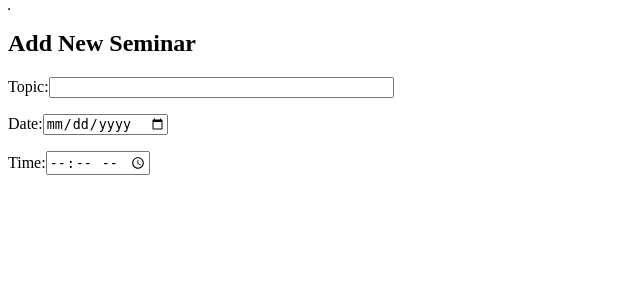
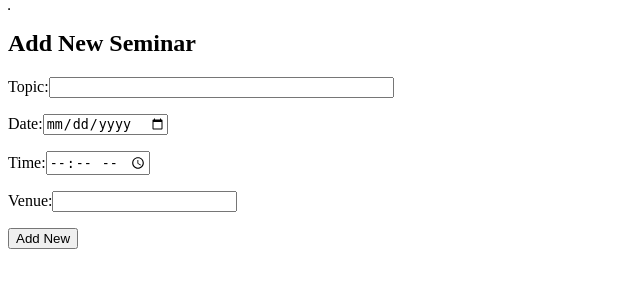
Before and after one commit to nadiahisml/SSE3150, a PHP site: page /regNewSeminar.php in a window 1280 px wide. Shown: the top 300 px of the page, without its empty margins (0-640 px from the left). Run offline with PHP 8.4, Linux system fonts and the light colour scheme; data that the repository does not hold is empty.

Commit message:
Register Seminar

```diff
--- a/regNewSeminar.php
+++ b/regNewSeminar.php
@@ -1,7 +1,7 @@
 <?php
 
 //Link with main php
-require_once "pdo.php";
+require_once "./pdo.php";
 
 if ( isset($_POST['topic']) && isset($_POST['date']) && isset($_POST['time']) && isset($_POST['venue'])) {
     $sql = "INSERT INTO registerseminar (topic, date, time, venue) VALUES (:topic,:date,:time,:venue)";
@@ -27,3 +27,7 @@ if ( isset($_POST['topic']) && isset($_POST['date']) && isset($_POST['time']) &&
 <p>Topic:<input type="text" name="topic" size="40"></p>
 <p>Date:<input type="date" name="date"></p>
 <p>Time:<input type="time" name="time"></p>
+<p>Venue:<input type="text" name="venue"></p>
+<p><input type="submit" value="Add New"/></p>
+</form>
+</body>
```
